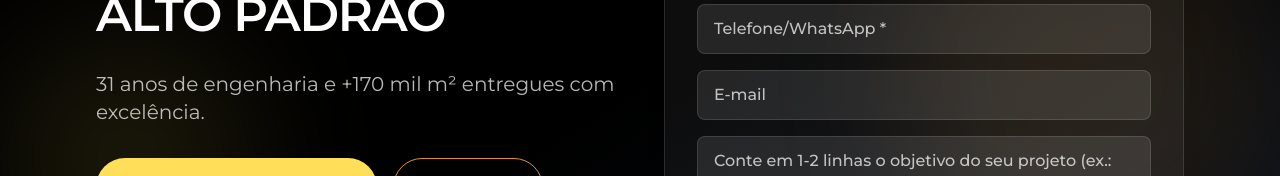
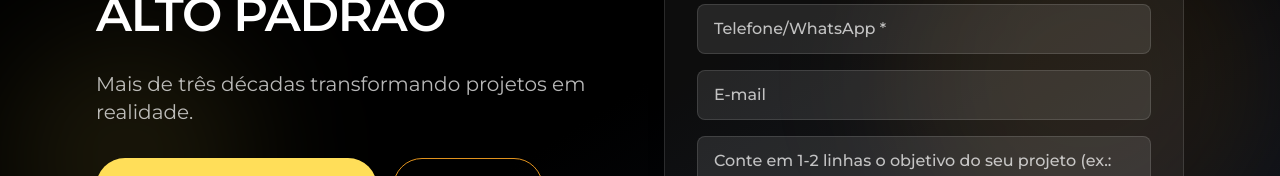
Before and after one commit to GustavoMartinsDev/Facchini-Site, a React (Vite) app: page / in a window 1280 px wide. Shown: the part 314-490 px from the top of the page. Built offline with nearby package versions, Linux system fonts and the light colour scheme.

Commit message:
Code edited in Lovable Code Editor

```diff
--- a/src/components/FacchiniHero.tsx
+++ b/src/components/FacchiniHero.tsx
@@ -79,7 +79,7 @@ const FacchiniHero = () => {
             </h1>
 
             <p className="section-subtitle fadeIn stagger-3">
-              31 anos de engenharia e +170 mil m² entregues com excelência.
+              Mais de três décadas transformando projetos em realidade.
             </p>
 
             <div className="flex flex-col sm:flex-row gap-4 fadeIn stagger-4">
```
